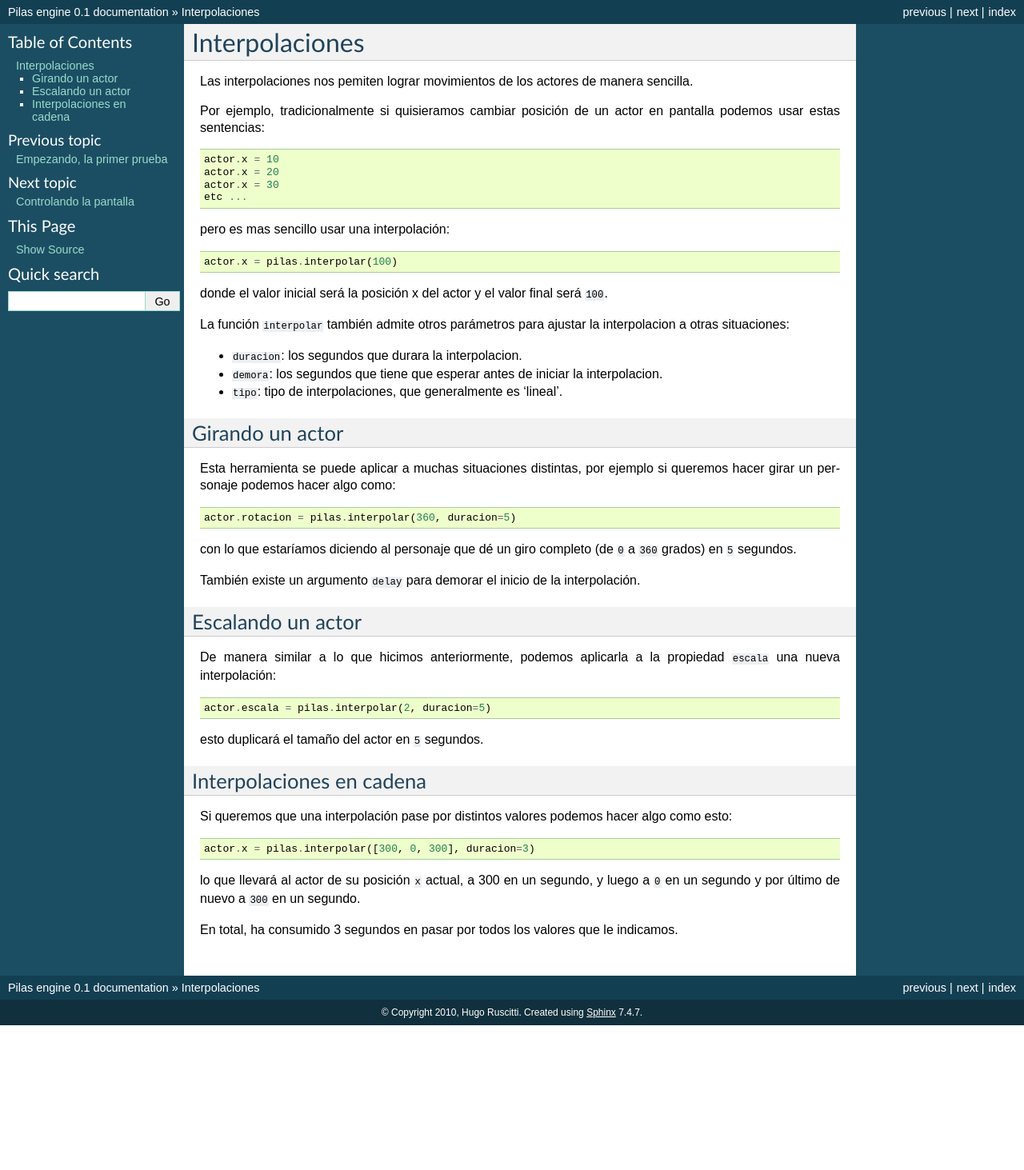
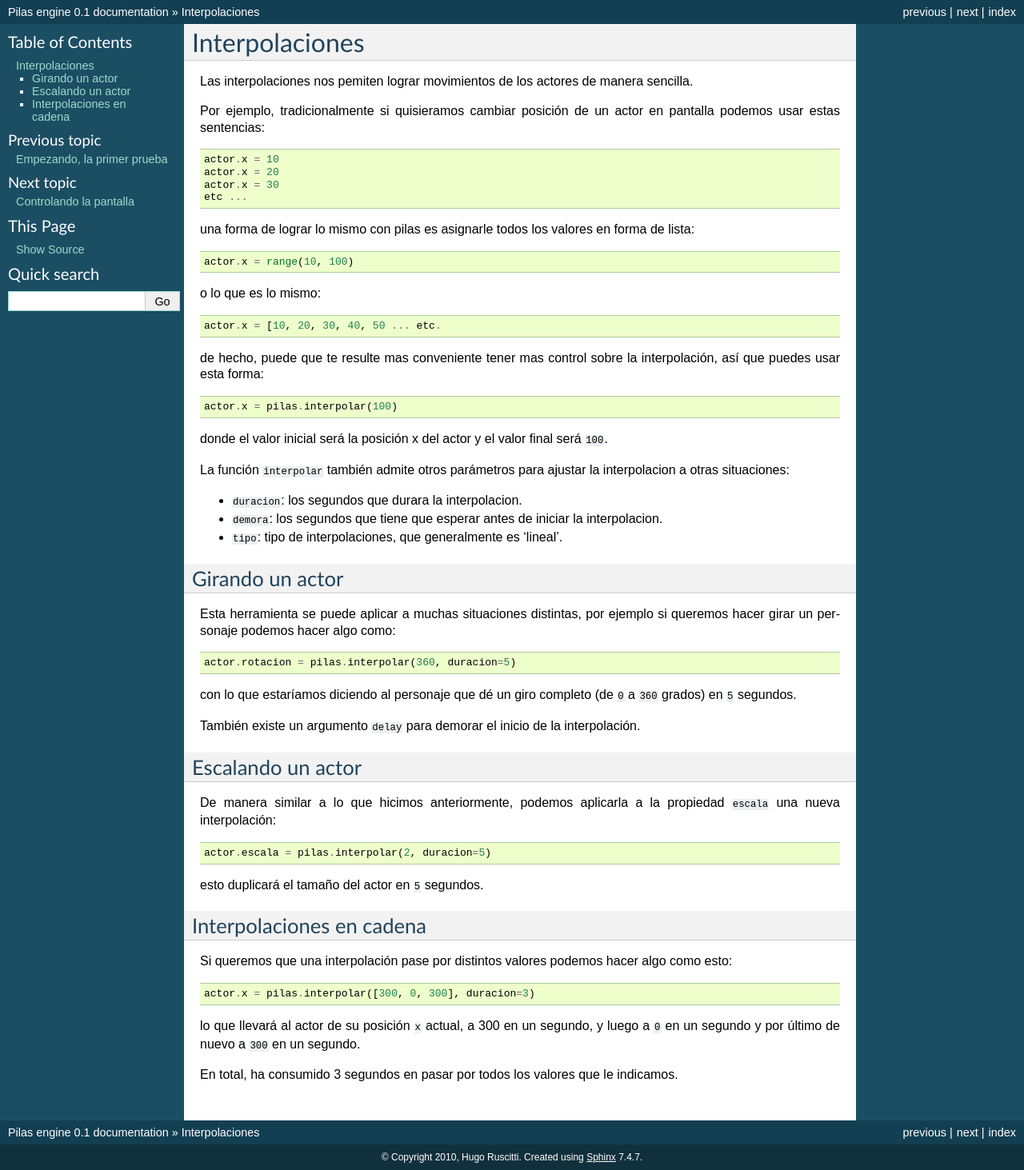
Before and after one commit to hugoruscitti/pilas-docs, a Sphinx documentation site: the page built from source/interpolation.rst, in a window 1280 px wide. Shown: the whole page at 80% size. Built offline with Sphinx 7.4.7, drawn with Linux system fonts in a browser that asks for light colours; before the commit the page ends 1282 px from its top, so only the background shows below that.

Commit message:
mejorando la logica de interpolaciones usando decoradores, y permitiendo que las mismas se puedan crear a partir de listas de numeros con range.

```diff
--- a/source/ejemplos.rst
+++ b/source/ejemplos.rst
@@ -8,7 +8,10 @@ para que puedas investigar y jugar.
 Este módulo de ejemplos es ``pilas.ejemplos`` y está
 organizado como una colección de clases.
 
-Por ejemplo, hay un pequeño rompecabezas que se puede
+Piezas
+------
+
+Hay hay un pequeño rompecabezas que se puede
 iniciar con la siguiente sentencia:
 
 .. code-block:: python
--- a/source/interpolation.rst
+++ b/source/interpolation.rst
@@ -13,7 +13,19 @@ sentencias::
     actor.x = 30
     etc ...
 
-pero es mas sencillo usar una interpolación::
+una forma de lograr lo mismo con pilas
+es asignarle todos los valores en forma de lista::
+
+    actor.x = range(10, 100)
+
+o lo que es lo mismo::
+
+    actor.x = [10, 20, 30, 40, 50 ... etc.
+
+de hecho, puede que te resulte mas conveniente
+tener mas control sobre la interpolación, así
+que puedes usar esta forma::
+
 
     actor.x = pilas.interpolar(100)
 
```
Also changed, not shown: source/empezando.rst (+8 -0 lines).
